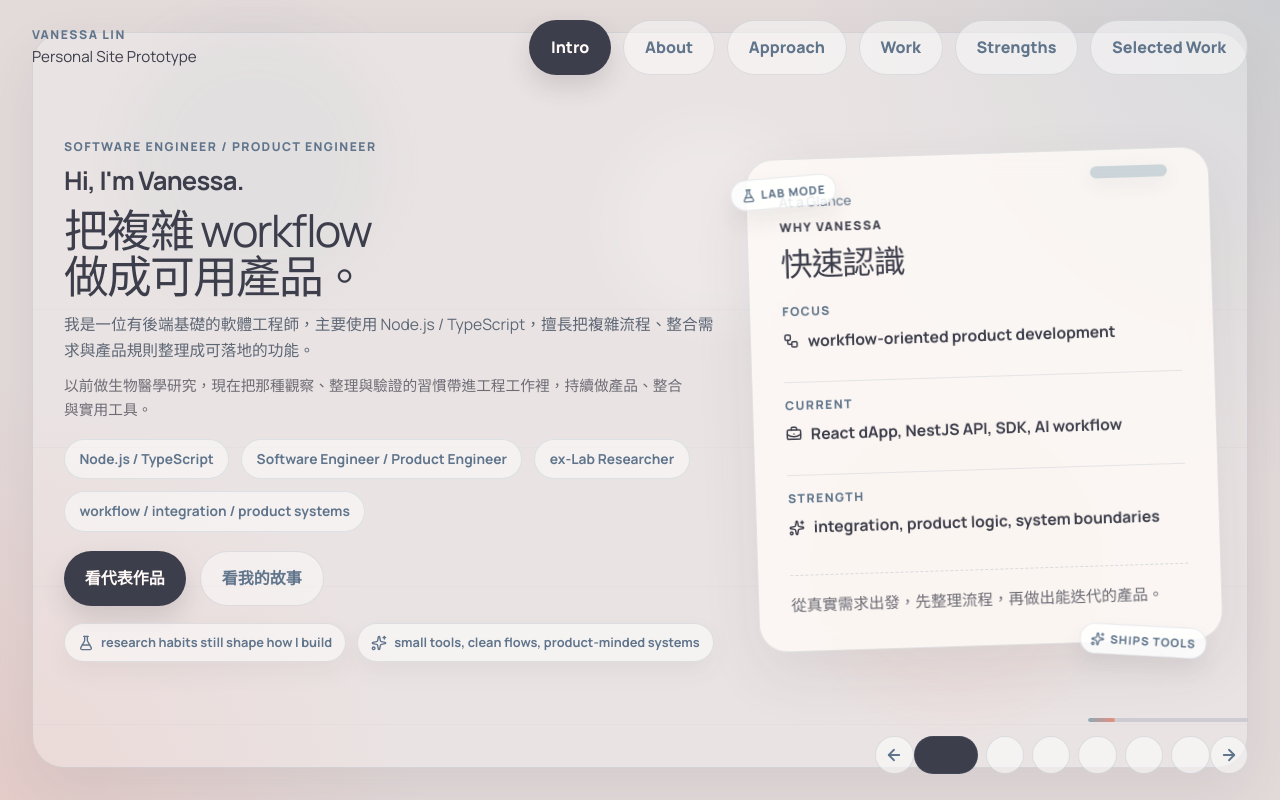
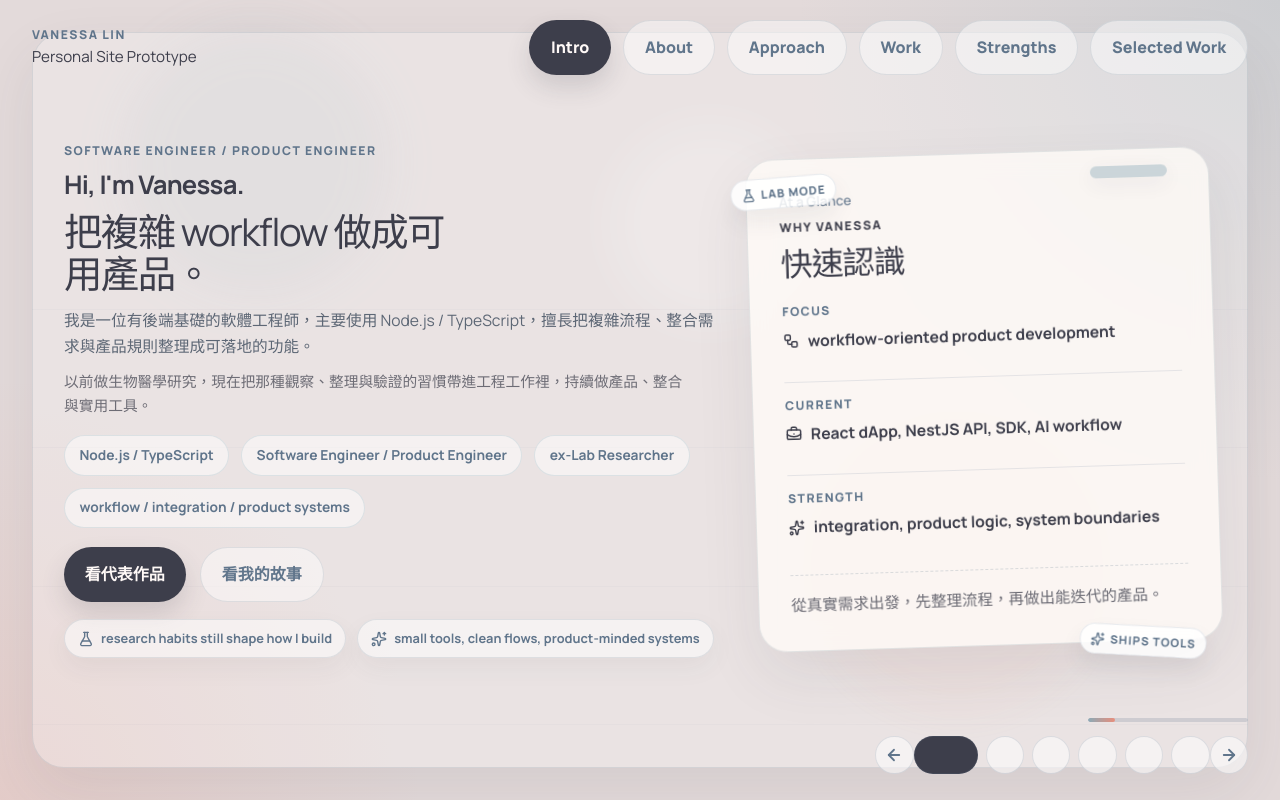
Before and after one commit to VanessaLin9/VanessaLin9.github.io, a React (Vite) app: page / in a window 1280 px wide. Built offline with nearby package versions, Linux system fonts and the light colour scheme.

Commit message:
Refine heading scale and wrapping

```diff
--- a/src/index.css
+++ b/src/index.css
@@ -207,10 +207,10 @@ a {
 }
 
 .intro-copy h1 {
-  max-width: 12.5ch;
+  max-width: 17ch;
   margin-bottom: 0.7rem;
-  font-size: clamp(2.35rem, 3.5vw, 3.95rem);
-  line-height: 1.01;
+  font-size: clamp(2rem, 3vw, 3.15rem);
+  line-height: 1.08;
 }
 
 .story-grid,
@@ -240,10 +240,10 @@ h1,
 .section-copy h2,
 .story-panel h2 {
   margin: 0.35rem 0 1rem;
-  font-size: clamp(3rem, 5vw, 5.2rem);
-  line-height: 0.96;
+  font-size: clamp(2.2rem, 3.2vw, 3.35rem);
+  line-height: 1.08;
   letter-spacing: -0.04em;
-  max-width: 11ch;
+  max-width: 18ch;
 }
 
 .lead,
```
